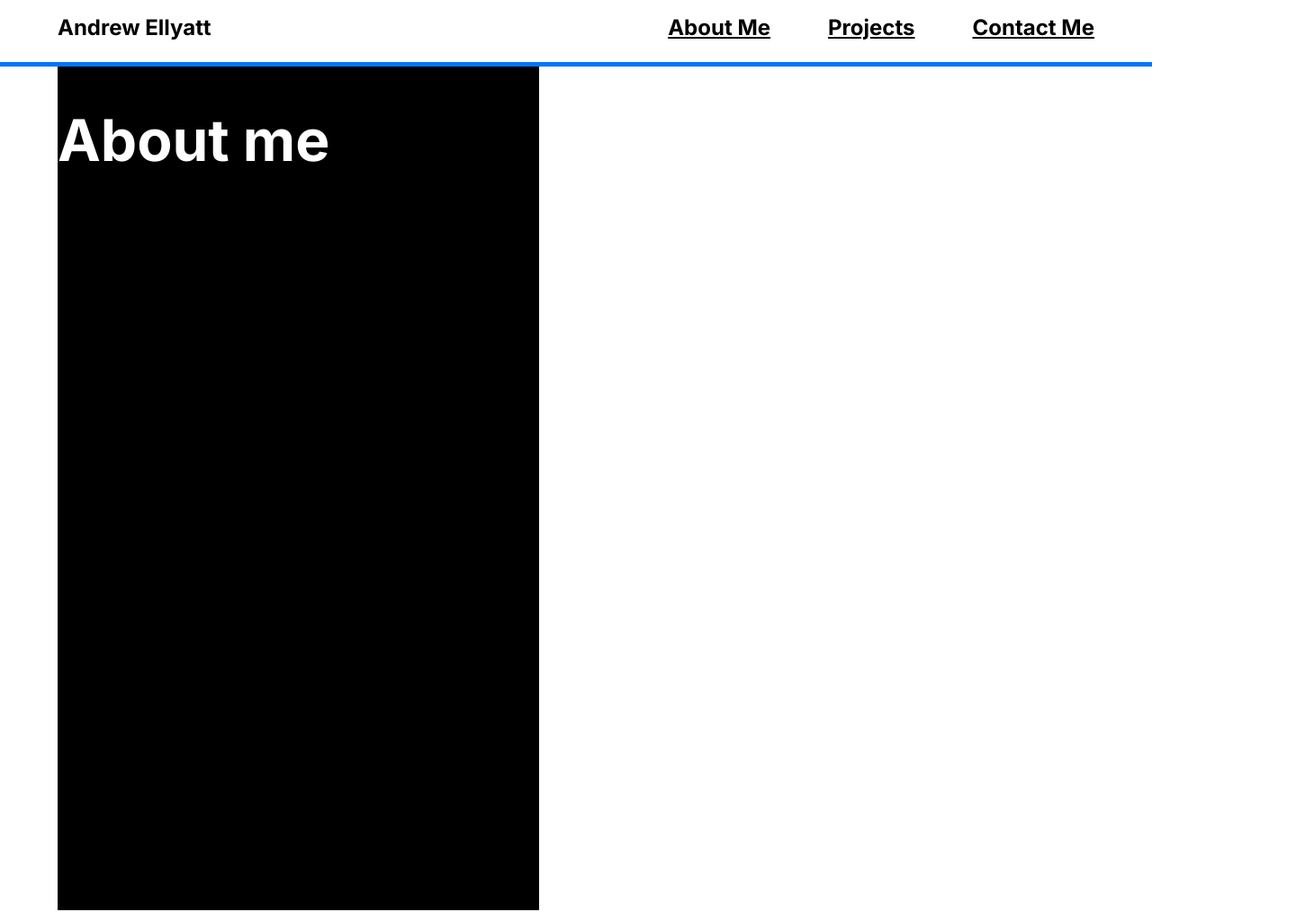
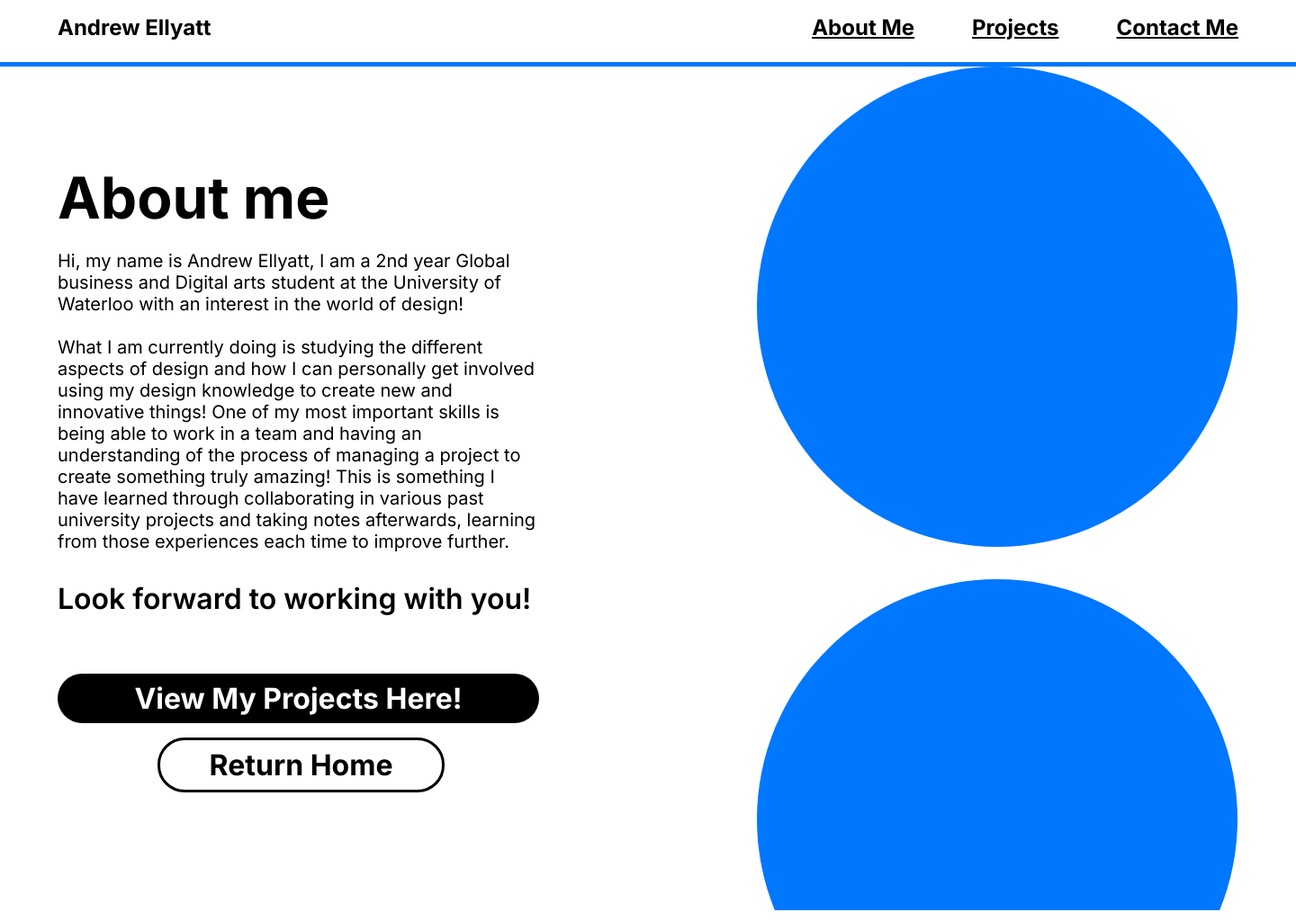
Before and after one commit to ellyatt1/GBDA228-About-Me-Page, a plain HTML site: page index.html in a window 1280 px wide. Shown: the whole page at 90% size, 1440 px wide, since content can reach past the window. Drawn offline with Linux system fonts and the light colour scheme.

Commit message:
layout complete

```diff
--- a/index.html
+++ b/index.html
@@ -2,7 +2,7 @@
 <html lang="en-CA">
   <head>
     <meta charset="utf-8" name="viewport" content="width=device-width, initial-scale=1">
-    <title>Andrew Ellyatt's Portfolio Landing Page</title>
+    <title>Andrew Ellyatt's Portfolio About Me Page</title>
     <link rel="preconnect" href="https://fonts.googleapis.com">
     <link rel="preconnect" href="https://fonts.gstatic.com" crossorigin>
     <link href="https://fonts.googleapis.com/css2?family=Inter:ital,opsz,wght@0,14..32,100..900;1,14..32,100..900&display=swap" rel="stylesheet">
@@ -46,8 +46,11 @@
 
       .contentsofsite {
         max-width: 1440px;
+        min-width: 1440px;
         margin: auto;
         padding: 0px 0px;
+        overflow: hidden;
+        max-height: 1024px;
       }
 
       .navbar {
@@ -55,7 +58,7 @@
         overflow: hidden;
         background: white;
         border-bottom: 5px solid #0077FF;
-padding: 8px 0px;
+        padding: 8px 0px;
         position: sticky;
         top: 0%;
       }
@@ -99,6 +102,7 @@ padding: 8px 0px;
         margin-left: 64px;
         overflow: hidden;
 
+
       }
 
       .column1 a {
@@ -111,14 +115,17 @@ padding: 8px 0px;
         padding: 8px 0px;
         border-radius: 30px;
         display: inline-block;
+        text-align: center;
       }
 
       .column2 {
         float: right;
         width: 535px;
         height: 938px;
-        background: grey;
+        background: white;
         display: inline-block;
+        margin-right: 64px;
+         overflow: hidden;
       }
 
       .dot {
@@ -142,10 +149,24 @@ padding: 8px 0px;
         <a href="#">Projects</a>
         <a href="#">About Me</a>
       </div>
-<div class="column1" style="background: black; color: white; padding: 0px;">
-  <h1> About me</h1>
+      <div class="column1" style="padding-top: 64px">
+        <h1 style="margin-bottom: 16px;"> About me</h1>
+        <p>
+          Hi, my name is Andrew Ellyatt, I am a 2nd year Global business and Digital arts student at the University of Waterloo with an interest in the world of design! <br> <br>
+          What I am currently doing is studying the different aspects of design and how I can personally get involved using my design knowledge to create new and innovative things! One of my most important skills is being able to work in a team and having an understanding of the process of managing a project to create something truly amazing! This is something I have learned through collaborating in various past university projects and taking notes afterwards, learning from those experiences each time to improve further.
+        </p>
+
+        <h3 style="margin-bottom: 64px;">Look forward to working with you!</h3>
+        <a href="#" style="margin-bottom: 16px; width: 535px;"> View My Projects Here!</a> <br>
+
+        <a href="#" style="background: white; color: black; border: 3px solid black; width: 313px; margin-left: 111px;">Return Home</a>
       </div>
 
+      <div class="column2">
+       <span class="dot" style="margin-top: -436"></span>
+         <span class="dot" style="margin-top: 32px;"></span>
+        <span class="dot" style="margin-top: 32px;"></span>
+      </div>
 
 
     </div>
```
